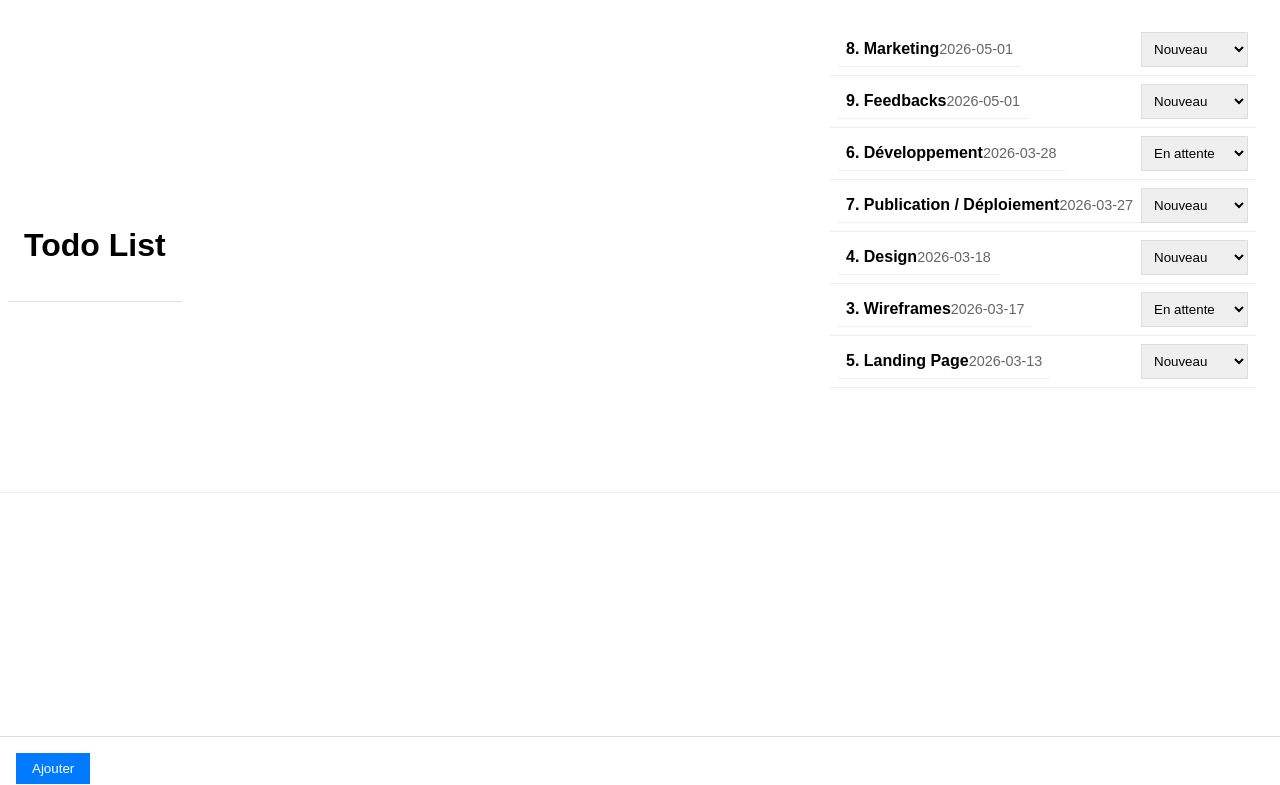
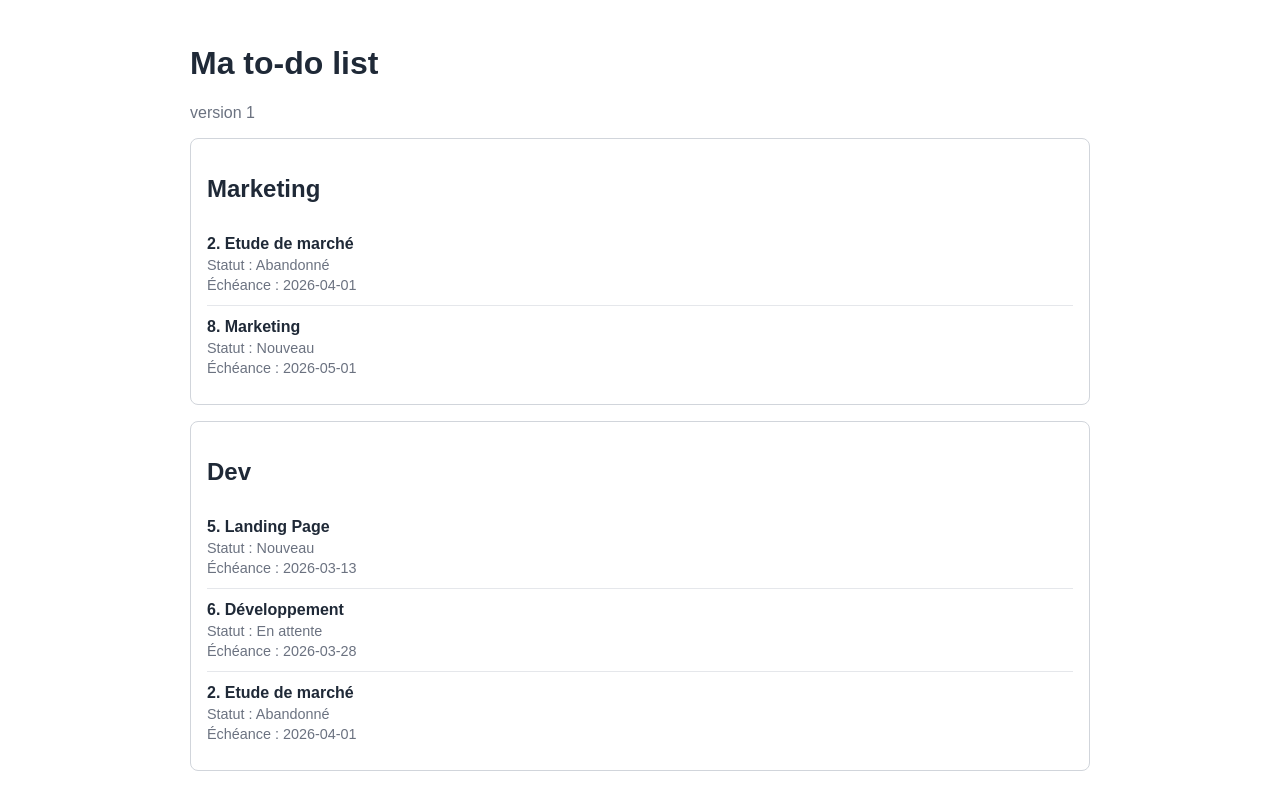
Before and after one commit to STEFANOVITCH-Ilann-24019037/todoliste, a React (Create React App) app in the folder todo-list/: page / in a window 1280 px wide. Shown: the top 785 px of the page. Built offline with nearby package versions, Linux system fonts and the light colour scheme.

Commit message:
ok je repare sur des bases saine car je suis pas comfient

```diff
--- a/todo-list/src/App.css
+++ b/todo-list/src/App.css
@@ -1 +1,46 @@
 /* Pas de style spécifique */
+
+.App {
+    font-family: Arial, sans-serif;
+    color: #1f2937;
+    padding: 24px;
+}
+
+.app-shell {
+    max-width: 900px;
+    margin: 0 auto;
+}
+
+.subtitle {
+    margin-top: 0;
+    color: #6b7280;
+}
+
+.folder-card {
+    border: 1px solid #d1d5db;
+    border-radius: 8px;
+    padding: 16px;
+    margin-bottom: 16px;
+    background: #fff;
+}
+
+.task-list {
+    list-style: none;
+    padding: 0;
+    margin: 0;
+}
+
+.task-item {
+    padding: 12px 0;
+    border-top: 1px solid #e5e7eb;
+}
+
+.task-item:first-child {
+    border-top: 0;
+}
+
+.task-meta {
+    font-size: 0.9rem;
+    color: #6b7280;
+    margin-top: 4px;
+}
--- a/todo-list/src/App.js
+++ b/todo-list/src/App.js
@@ -1,25 +1,77 @@
 import React from 'react';
-import { useAppData } from './hooks/useAppData';
-import { filterActiveTasks, sortTasksByDueDate } from './utils/taskUtils';
-import Header from './components/Header';
-import Footer from './components/Footer';
-import TaskList from './components/TaskList';
+
 import './App.css';
+import data from './data/backup.json';
+
+function createTask(task) {
+    return {
+        id: task.id,
+        title: task.title,
+        description: task.description,
+        createdAt: task.date_creation,
+        dueAt: task.date_echeance,
+        status: task.etat,
+        teammates: task.equipiers ?? [],
+    };
+}
+
+function createFolder(folder) {
+    return {
+        id: folder.id,
+        title: folder.title,
+        description: folder.description,
+        color: folder.color,
+        icon: folder.icon,
+        tasks: [],
+    };
+}
+
+function groupTasksByFolder(tasks, folders, relations) {
+    const folderMap = new Map(folders.map((folder) => [folder.id, { ...createFolder(folder), tasks: [] }]));
+    const taskMap = new Map(tasks.map((task) => [task.id, createTask(task)]));
+
+    relations.forEach(({ task_id, folder_id }) => {
+        const folder = folderMap.get(folder_id);
+        const task = taskMap.get(task_id);
+
+        if (folder && task) {
+            folder.tasks.push(task);
+        }
+    });
+
+    return Array.from(folderMap.values()).filter((folder) => folder.tasks.length > 0);
+}
+
+function sortByDueDate(tasks) {
+    return [...tasks].sort((a, b) => new Date(a.dueAt) - new Date(b.dueAt));
+}
 
 function App() {
-    // Récupère les tâches et la fonction pour les modifier
-    const { tasks, updateTask } = useAppData();
-
-    // Filtre les tâches actives et les trie par date d'échéance
-    const displayedTasks = sortTasksByDueDate(filterActiveTasks(tasks));
+    const folders = groupTasksByFolder(data.tasks, data.folders, data.task_folder_relations);
 
     return (
         <div className="App">
-            <Header />
-            <main>
-                <TaskList tasks={displayedTasks} onUpdateTask={updateTask} />
+            <main className="app-shell">
+                <h1>Ma to-do list</h1>
+                <p className="subtitle">version 1</p>
+
+                {folders.map((folder) => (
+                    <section key={folder.id} className="folder-card">
+                        <h2>{folder.title}</h2>
+                        <ul className="task-list">
+                            {sortByDueDate(folder.tasks).map((task) => (
+                                <li key={task.id} className="task-item">
+                                    <div>
+                                        <strong>{task.title}</strong>
+                                        <div className="task-meta">Statut : {task.status}</div>
+                                        <div className="task-meta">Échéance : {task.dueAt}</div>
+                                    </div>
+                                </li>
+                            ))}
+                        </ul>
+                    </section>
+                ))}
             </main>
-            <Footer />
         </div>
     );
 }
--- a/todo-list/src/components/Footer.js
+++ /dev/null
@@ -1,17 +0,0 @@
-import React from 'react';
-
-// Affiche le footer avec bouton pour ajouter une tâche
-
-
-
-function Footer() {
-    return (
-        <footer>
-            <button onClick={newTask()}>Ajouter</button>
-        </footer>
-    );
-}
-function newTask() {
-    console.log("Ajouter une nouvelle tâche");
-}
-export default Footer;
--- a/todo-list/src/components/Header.js
+++ /dev/null
@@ -1,12 +0,0 @@
-import React from 'react';
-
-// Affiche le header de l'application
-function Header() {
-    return (
-        <header>
-            <h1>Todo List</h1>
-        </header>
-    );
-}
-
-export default Header;
--- a/todo-list/src/components/TaskItem.js
+++ /dev/null
@@ -1,33 +0,0 @@
-import React from 'react';
-
-// Affiche une tâche individuelle avec titre, date et sélecteur d'état
-function TaskItem({ task, onUpdateTask }) {
-    // Gère le changement d'état
-    const handleStateChange = (newState) => {
-        onUpdateTask(task.id, { etat: newState });
-    };
-
-    return (
-        <div>
-            {/* Informations de la tâche */}
-            <div>
-                <h4>{task.title}</h4>
-                <p>{task.date_echeance}</p>
-            </div>
-
-            {/* Sélecteur d'état */}
-            <select
-                value={task.etat}
-                onChange={(e) => handleStateChange(e.target.value)}
-            >
-                <option>Nouveau</option>
-                <option>En cours</option>
-                <option>En attente</option>
-                <option>Réussi</option>
-                <option>Abandonné</option>
-            </select>
-        </div>
-    );
-}
-
-export default TaskItem;
--- a/todo-list/src/components/TaskList.js
+++ /dev/null
@@ -1,20 +0,0 @@
-import React from 'react';
-import TaskItem from './TaskItem';
-
-// Affiche la liste de tâches
-function TaskList({ tasks, onUpdateTask }) {
-    return (
-        <div>
-            {/* Affiche chaque tâche */}
-            {tasks.map(task => (
-                <TaskItem
-                    key={task.id}
-                    task={task}
-                    onUpdateTask={onUpdateTask}
-                />
-            ))}
-        </div>
-    );
-}
-
-export default TaskList;
--- a/todo-list/src/constants/enums.js
+++ /dev/null
@@ -1 +0,0 @@
-export const ETAT_TERMINE = ['Réussi', 'Abandonné'];
--- a/todo-list/src/hooks/useAppData.js
+++ /dev/null
@@ -1,17 +0,0 @@
-import { useState } from 'react';
-import backupData from '../data/backup.json';
-
-// Hook pour gérer l'état global des tâches
-export const useAppData = () => {
-    // État : liste de tâches
-    const [tasks, setTasks] = useState(backupData.tasks);
-
-    // Fonction : modifier une tâche par son ID
-    const updateTask = (taskId, updates) => {
-        setTasks(tasks.map(t =>
-            t.id === taskId ? { ...t, ...updates } : t
-        ));
-    };
-
-    return { tasks, updateTask };
-};
--- a/todo-list/src/index.css
+++ b/todo-list/src/index.css
@@ -1,60 +1,13 @@
 body {
   margin: 0;
-  font-family: sans-serif;
+  font-family: -apple-system, BlinkMacSystemFont, 'Segoe UI', 'Roboto', 'Oxygen',
+    'Ubuntu', 'Cantarell', 'Fira Sans', 'Droid Sans', 'Helvetica Neue',
+    sans-serif;
+  -webkit-font-smoothing: antialiased;
+  -moz-osx-font-smoothing: grayscale;
 }
 
-* {
-  box-sizing: border-box;
+code {
+  font-family: source-code-pro, Menlo, Monaco, Consolas, 'Courier New',
+    monospace;
 }
-
-header {
-  padding: 1rem;
-  border-bottom: 1px solid #ddd;
-}
-
-footer {
-  position: fixed;
-  bottom: 0;
-  left: 0;
-  right: 0;
-  padding: 1rem;
-  border-top: 1px solid #ddd;
-  background: white;
-}
-
-main {
-  padding: 1rem;
-  margin-bottom: 80px;
-  max-width: 600px;
-}
-
-button {
-  padding: 0.5rem 1rem;
-  background: #007bff;
-  color: white;
-  border: none;
-  cursor: pointer;
-}
-
-select {
-  padding: 0.5rem;
-  border: 1px solid #ddd;
-}
-
-div > div {
-  display: flex;
-  justify-content: space-between;
-  align-items: center;
-  padding: 0.5rem;
-  border-bottom: 1px solid #eee;
-}
-
-h4 {
-  margin: 0;
-}
-
-p {
-  margin: 0;
-  font-size: 0.9rem;
-  color: #666;
-}
--- a/todo-list/src/utils/taskUtils.js
+++ /dev/null
@@ -1,13 +0,0 @@
-import { ETAT_TERMINE } from '../constants/enums';
-
-// Filtre les tâches non terminées
-export const filterActiveTasks = (tasks) => {
-    return tasks.filter(task => !ETAT_TERMINE.includes(task.etat));
-};
-
-// Trie les tâches par date d'échéance (plus récent en premier)
-export const sortTasksByDueDate = (tasks) => {
-    return [...tasks].sort((a, b) =>
-        new Date(b.date_echeance) - new Date(a.date_echeance)
-    );
-};
```
Also changed, not shown: 1 other file (tests, documents, lock files or other folders).
